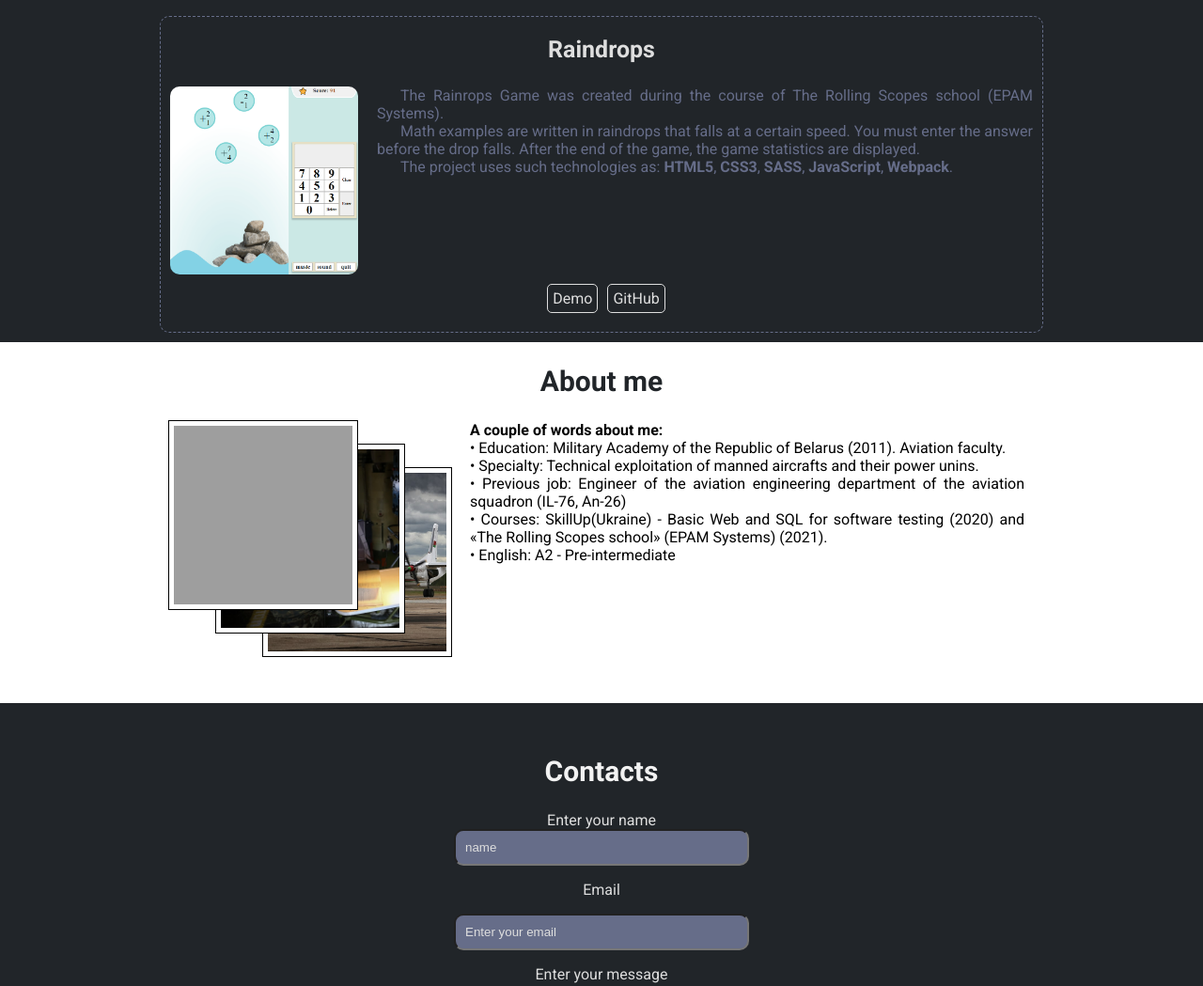
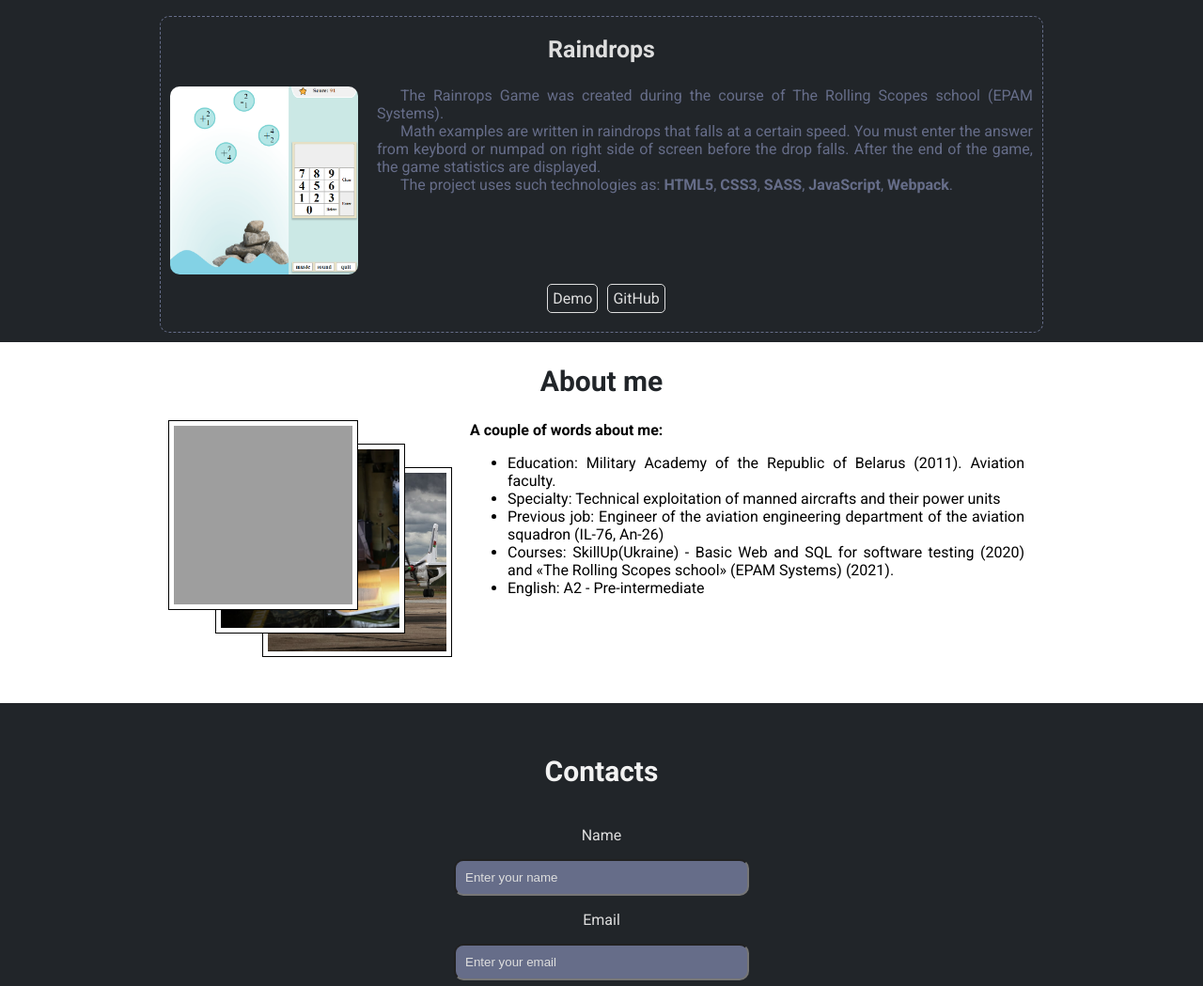
Before and after one commit to AndreiMilashevich/Portfolio, a website built with webpack: page index.html in a window 1280 px wide. Shown: the part 2426-3475 px from the top of the page at 94% size. Built offline with nearby package versions, Linux system fonts and the light colour scheme; grey boxes are pictures that could not be loaded.

Commit message:
feat: finised content translate

```diff
--- a/scripts/script.js
+++ b/scripts/script.js
@@ -8,7 +8,9 @@ const skillsContainer = document.querySelector('.skills_wrapper');
 const portfolioButtonContainer = document.querySelector('.portfolio_button_container');
 const portfolioContainer = document.querySelector('.portfolio_wrapper');
 const skillsDelay = 200;
+const aosDuration = 500;
 const photos = Array.from(document.querySelectorAll('.about_me_image_item'));
+const projects = Array.from(document.querySelectorAll('.portfolio_item'));
 
 const skillsButton = document.querySelector('.button_skills');
 const homeButton = document.querySelector('.button_home');
@@ -36,28 +38,68 @@ const labelName = document.querySelector('.name');
 const inputMail = document.querySelector('#email');
 const inputMessage = document.querySelector('#message');
 const labelMessage = document.querySelector('.message');
+const aboutMeDescription = document.querySelector('.about_me_description');
 
 const portfolio = [
   {
     name: 'fancy-weather',
     icon: '../assets/icons/fancy-weather_icon-min.png',
-    description: '<p>The Fancy-weather was created during the course of The Rolling Scopes school (EPAM Systems). It is a weather-focast application. By default, the app displays weather, 3-days forecast, current time, and current geographical coordinates in the place where user is located. But app can display information about each city. Еhe app has an integrated map that shows the current place or the required place.</p><p>The project uses such technologies as: <b>HTML5</b>, <b>CSS3</b>, <b>SASS</b>, <b>JavaScript</b>, <b>Webpack</b>.</p>',
+    description: {
+      // eslint-disable-next-line quote-props
+      'en': `<p>The Fancy-weather was created during the course of The Rolling Scopes school (EPAM Systems).
+            It is a weather-focast application. By default, the app displays weather, 3-days forecast, current time,
+            and current geographical coordinates in the place where user is located.
+            But app can display information about each city.
+            Еhe app has an integrated map that shows the current place or the required place.</p>
+            <p>The project uses such technologies as: <b>HTML5</b>, <b>CSS3</b>, <b>SASS</b>, <b>JavaScript</b>, <b>Webpack</b>.</p>`,
+      // eslint-disable-next-line quote-props
+      'ru': `<p>Проект был создан во время прохождения курса The Rolling Scopes school (EPAM Systems).
+            Web-приложение показывает текущую погоду и прогноз погоды на три следующих дня в текущем месте или любом другом искомом месте.
+            В приложение интегрирована карта, указывающая текущее положение либо положение искомого города. Возможен выбор английского или русского языка,
+            температуры в градусах цельсия или фаренгейта.</p>
+            <p>В проекте применены: <b>HTML5</b>, <b>CSS3</b>, <b>SASS</b>, <b>JavaScript</b>, <b>Webpack</b>.</p>`,
+    },
     linkGit: 'https://github.com/AndreiMilashevich/rsschool-cv/tree/fancy-weather',
     linkDemo: 'https://andreimilashevich.github.io/rsschool-cv/fancy-weather/build/index.html',
+    attr: 'data-html="true" data-css="true" data-js="true" data-sass="true" data-webpack="true"',
   },
   {
     name: 'Simple-singolo',
     icon: '../assets/icons/singolo_icon-min.png',
-    description: '<p>The Simple-Singolo was created during the course of The Rolling Scopes school (EPAM Systems).<p>The layout is laid out in three states: mobile, tablet and desktop.</p></p><p>The project uses such technologies as: <b>HTML5</b>, <b>CSS3</b>, <b>SASS</b>, <b>JavaScript</b>.</p>',
+    description: {
+      // eslint-disable-next-line quote-props
+      'en': `<p>The Simple-Singolo was created during the course of The Rolling Scopes school (EPAM Systems).
+          <p>The layout is laid out in three states: mobile, tablet and desktop.</p>
+          </p><p>The project uses such technologies as: <b>HTML5</b>, <b>CSS3</b>, <b>SASS</b>, <b>JavaScript</b>.</p>`,
+      // eslint-disable-next-line quote-props
+      'ru': `<p>Приложение Simple-singolo было создано во время прохождения курса The Rolling Scopes school (EPAM Systems).</p>
+          <p>Приложение сверстано по адаптивному макету.</p>
+          <p>В проекте применены: <b>HTML5</b>, <b>CSS3</b>, <b>SASS</b>, <b>JavaScript</b>.</p>`,
+    },
     linkGit: 'https://github.com/AndreiMilashevich/simple-singolo',
     linkDemo: 'https://andreimilashevich.github.io/simple-singolo/simple-singolo/index',
+    attr: 'data-html="true" data-css="true" data-js="true" data-sass="true" data-webpack="false"',
   },
   {
     name: 'Raindrops',
     icon: '../assets/icons/raindrops-min.png',
-    description: '<p>The Rainrops Game was created during the course of The Rolling Scopes school (EPAM Systems).</p><p>Math examples are written in raindrops that falls at a certain speed. You must  enter the answer before the drop falls. After the end of the game, the game statistics are displayed.</p><p>The project uses such technologies as: <b>HTML5</b>, <b>CSS3</b>, <b>SASS</b>, <b>JavaScript</b>, <b>Webpack</b>.</p>',
+    description: {
+      // eslint-disable-next-line quote-props
+      'en': `<p>The Rainrops Game was created during the course of The Rolling Scopes school (EPAM Systems).
+      </p><p>Math examples are written in raindrops that falls at a certain speed.
+      You must  enter the answer from keybord or numpad on right side of screen before the drop falls.
+      After the end of the game, the game statistics are displayed.</p>
+      <p>The project uses such technologies as: <b>HTML5</b>, <b>CSS3</b>, <b>SASS</b>, <b>JavaScript</b>, <b>Webpack</b>.</p>`,
+      // eslint-disable-next-line quote-props
+      'ru': `<p>Игра Rainrops была создано во время прохождения курса The Rolling Scopes school (EPAM Systems).</p>
+      <p>Математические примеры написаны внутри капель дождя, падающих с определенной скоростью.
+      Нужно ввести пример с клавиатуры или числовой панели на экране до того как капли упадут.
+      После завершения игры на экран выводится игровая статистика.</p>
+      <p>В проекте применены: <b>HTML5</b>, <b>CSS3</b>, <b>SASS</b>, <b>JavaScript</b>, <b>Webpack</b>.</p>`,
+    },
     linkGit: 'https://github.com/AndreiMilashevich/raindrops',
     linkDemo: 'https://andreimilashevich.github.io/raindrops/raindrops/build/index',
+    attr: 'data-html="true" data-css="true" data-js="true" data-sass="true" data-webpack="true"',
   },
 ];
 
@@ -94,12 +136,21 @@ const pageContent = {
     ],
     learn: '<p>Узнать больше</p>',
     skillsHeader: 'Технические навыки',
-    name: 'Имя',
+    name: '<p>Имя</p>',
     namePlaceholder: 'Введите ваше имя',
     emailPlaceholder: 'Введите ваш email',
     textarea: 'Ваше сообщение',
     textareaPlaceholder: 'Введите ваше сообщение',
     submit: 'Отправить сообщение',
+    aboutDescription: `<b>Пара слов обо мне:</b><br/>
+    <ul>
+    <li> Окончил авиационный факультет Военной академии Республики Беларусь.</li>
+    <li> Специальность: Техническая эксплуатация пилотируемых летательных аппаратов и их силовых установок.</li>
+    <li> В авиации добился больших высот, став инженером инженерно-авиационной службы авиационной эскадрильи (на ил-76, Ан-26), но это потолок развития авиационного инженера.</li>
+    <li> Решил открыть для себя новые горизонты и прошел курсы: SkillUp(Ukraine) - Basic Web and SQL for software
+    testing (2020) и «The Rolling Scopes school» (EPAM Systems)
+    (2021).</li>
+    <li> English: A2 - Pre-intermediate.</li></ul>`,
   },
   // eslint-disable-next-line quote-props
   'en': {
@@ -114,12 +165,24 @@ const pageContent = {
     ],
     learn: '<p>Learn more about what I do</p>',
     skillsHeader: 'Skills',
-    name: 'name',
+    name: '<p>Name</p>',
     namePlaceholder: 'Enter your name',
     emailPlaceholder: 'Enter your email',
     textarea: 'Your message',
     textareaPlaceholder: 'Enter your message',
     submit: 'Send message',
+    aboutDescription: `<b>A couple of words about me:</b><br/>
+    <ul>
+    <li>Education: Military Academy of the Republic of Belarus
+    (2011). Aviation faculty.</li>
+    <li>Specialty: Technical exploitation of manned aircrafts and
+    their power units</li>
+    <li>Previous job: Engineer of the aviation engineering department
+    of the aviation squadron (IL-76, An-26)</li>
+    <li>Courses: SkillUp(Ukraine) - Basic Web and SQL for software
+    testing (2020) and «The Rolling Scopes school» (EPAM Systems)
+    (2021).</li>
+    <li>English: A2 - Pre-intermediate</li></ul>`,
   },
 };
 
@@ -144,7 +207,7 @@ function setSkills(data) {
     divContainer.className = 'skills_item';
     divContainer.setAttribute('data-aos', 'flip-left');
     divContainer.setAttribute('data-aos-delay', index * skillsDelay);
-    divContainer.setAttribute('data-aos-duration', 1000);
+    divContainer.setAttribute('data-aos-duration', aosDuration * 2);
     div.className = 'skills_image';
     p.className = 'skills_description';
     div.style.backgroundImage = `url(${element.icon})`;
@@ -162,7 +225,7 @@ function setPortfolioButton(data) {
     div.textContent = element.name;
     div.setAttribute('data-aos', 'fade-down');
     div.setAttribute('data-aos-delay', (index * skillsDelay) / 2);
-    div.setAttribute('data-aos-duration', 500);
+    div.setAttribute('data-aos-duration', aosDuration);
     portfolioButtonContainer.appendChild(div);
   });
 }
@@ -178,11 +241,11 @@ function setPortfolioItem(data) {
     } else {
       side = 'right';
     }
-    portfolioContainer.insertAdjacentHTML('beforeend', `<div class="portfolio_item" data-aos="flip-${side}" data-aos-duration="1000" data-aos-anchor-placement="center-bottom">
+    portfolioContainer.insertAdjacentHTML('beforeend', `<div class="portfolio_item" data-aos="flip-${side}" data-aos-duration="1000" data-aos-anchor-placement="center-bottom ${portfolio.attr}">
     <h3>${element.name}</h3>
     <div class="portfolio_item_body">
       <div class="portfolio_item_image" style="background-image: url('${element.icon}')"></div>
-      <div class="portfolio_item_description"><p>${element.description}</p></div>
+      <div class="portfolio_item_description"><p>${element.description[`${language}`]}</p></div>
     </div>
     <div class="portfolio_item_button_container button" >
       <a href="${element.linkDemo}" target="_blank">
@@ -217,7 +280,6 @@ function scroll(block, deltaHeight = header.offsetHeight) {
   window.scrollTo({ left: 0, top: block.offsetTop - deltaHeight + 1, behavior: 'smooth' });
 }
 
-setPortfolioItem(portfolio);
 document.body.addEventListener('click', (event) => {
   if (event.target.dataset.type === 'image') {
     event.target.classList.toggle('about_me_image_item_large');
@@ -274,13 +336,14 @@ function setPageContent() {
   portfolioHeader.textContent = pageContent[`${language}`].portfolio;
   aboutMeHeader.textContent = pageContent[`${language}`].about;
   contactsHeader.textContent = pageContent[`${language}`].contacts;
-  inputName.placeholder = pageContent[`${language}`].name;
-  labelName.textContent = pageContent[`${language}`].namePlaceholder;
+  inputName.placeholder = pageContent[`${language}`].namePlaceholder;
+  labelName.innerHTML = pageContent[`${language}`].name;
   inputMail.placeholder = pageContent[`${language}`].emailPlaceholder;
   inputMessage.textContent = pageContent[`${language}`].textarea;
   labelMessage.textContent = pageContent[`${language}`].textareaPlaceholder;
   submit.value = pageContent[`${language}`].textareaPlaceholder;
   options.strings = pageContent[`${language}`].strings;
+  aboutMeDescription.innerHTML = pageContent[`${language}`].aboutDescription;
   typed = new Typed('.typed', options);
   if (language === 'en') {
     langButtonEn.classList.add('lang_active');
@@ -293,6 +356,7 @@ function setPageContent() {
 
 getLanguage();
 setPageContent();
+setPortfolioItem(portfolio);
 
 skillsButton.addEventListener('click', () => scroll(skillSection));
 learnMoreButton.addEventListener('click', () => scroll(skillSection));
@@ -302,15 +366,19 @@ aboutMeButton.addEventListener('click', () => scroll(aboutMeSection));
 contactButton.addEventListener('click', () => scroll(contactSection));
 
 langButtonEn.addEventListener('click', () => {
+  portfolioContainer.innerHTML = '';
   language = langButtonEn.dataset.lang;
   localStorage.setItem('language', 'en');
   setPageContent();
+  setPortfolioItem(portfolio);
 });
 
 langButtonRu.addEventListener('click', () => {
+  portfolioContainer.innerHTML = '';
   language = langButtonRu.dataset.lang;
   localStorage.setItem('language', 'ru');
   setPageContent();
+  setPortfolioItem(portfolio);
 });
 
 window.addEventListener('scroll', debounce(setButtonsActive, 400));
--- a/scss/_header.scss
+++ b/scss/_header.scss
@@ -47,13 +47,14 @@
   height: 30px;
   background-size: contain;
   background-repeat: no-repeat;
+
   @media screen and (max-width: $tablet) {
     width: 20px;
     height: 15px;
   }
 
   &_active {
-    box-shadow: 0 0 10px 0 rgba(255, 255, 255, 1);;
+    box-shadow: 0 0 10px 0 rgba(255, 255, 255, 1);
   }
 }
 
```
Also changed, not shown: index.html (+2 -2 lines), build/index.html, build/main.css, build/main.js, scss/_footer.scss (line endings or trailing spaces).
